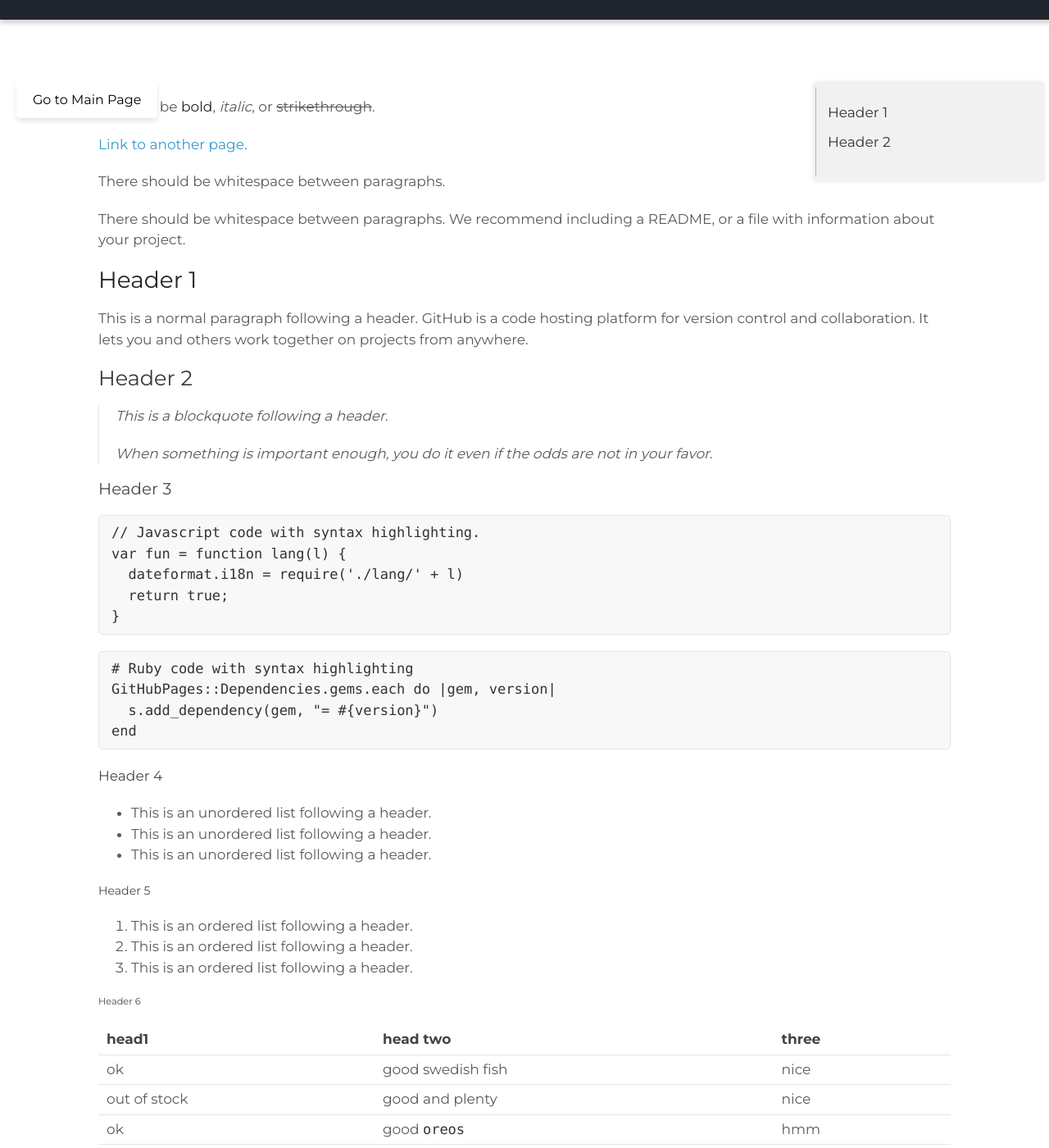
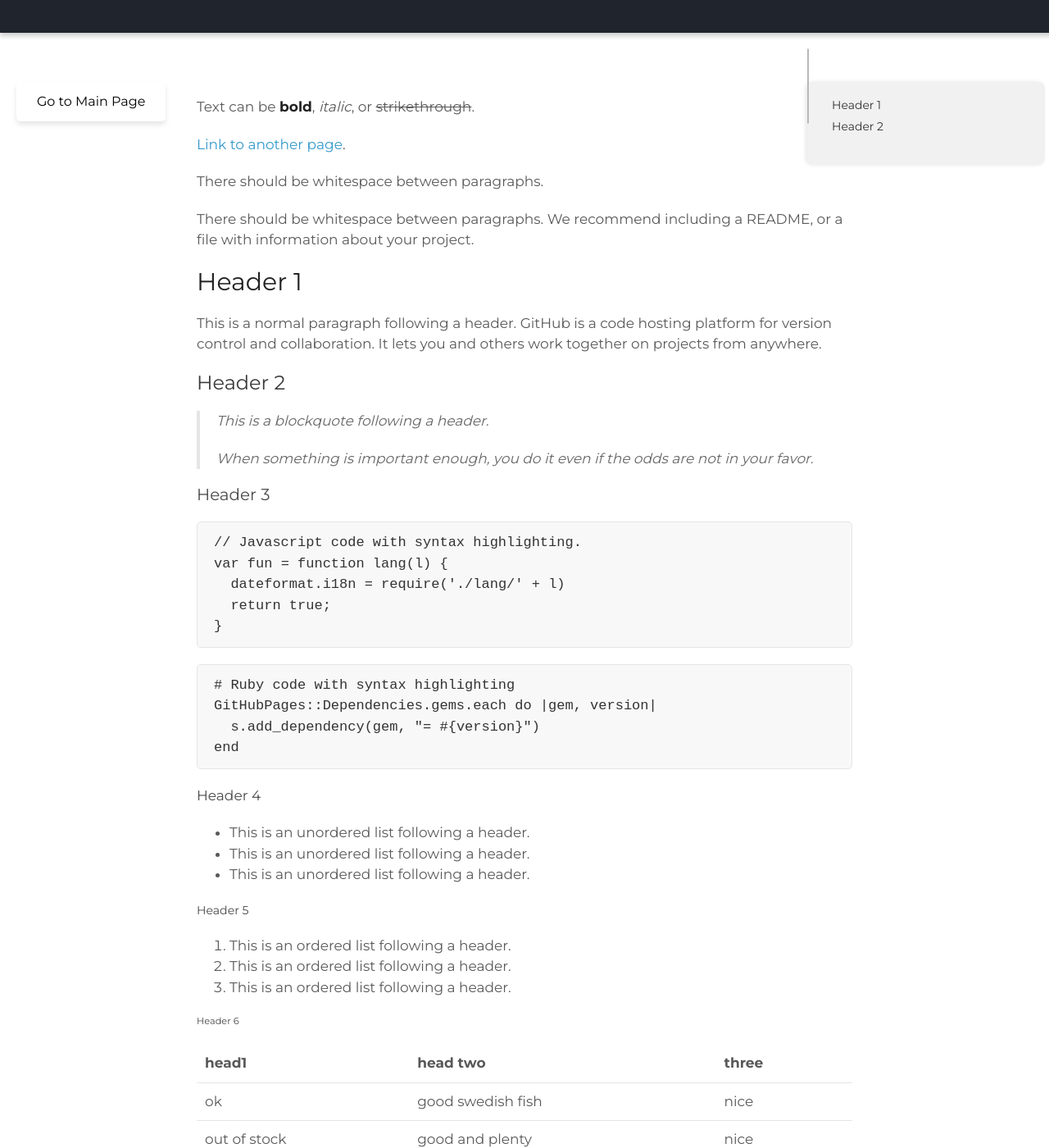
Before and after one commit to FredPili/ADAWebsite, a Jekyll site: the page built from example.md, in a window 1280 px wide and 1400 px high. Shown: the whole window at 82% size. Built offline with Jekyll 4.4.1, drawn with Linux system fonts in a browser that asks for light colours.

Commit message:
update css

```diff
--- a/assets/css/styles.css
+++ b/assets/css/styles.css
@@ -1,204 +1,141 @@
 body {
   background-color: #fff;
-  padding:50px;
+  padding: 50px;
   font-size: 17px;
   line-height: 1.5;
-  /* font: 15px/1.5 -apple-system, BlinkMacSystemFont, "Segoe UI", Roboto, Oxygen, Ubuntu, Cantarell, "Fira Sans", "Droid Sans", "Helvetica Neue", Arial, sans-serif, "Apple Color Emoji", "Segoe UI Emoji", "Segoe UI Symbol"; */
   font-family: 'Montserrat', sans-serif;
-  color:#595959;
-  font-weight:400;
+  color: #595959;
+  font-weight: 400;
 }
 
 h1, h2, h3, h4, h5, h6 {
-  color:#222;
-  margin:0 0 20px;
+  color: #222;
+  margin: 0 0 20px;
 }
 
 p, ul, ol, table, pre, dl {
-  margin:0 0 20px;
+  margin: 0 0 20px;
 }
 
 h1, h2, h3 {
-  line-height:1.1;
+  line-height: 1.2; /* Increased readability */
 }
 
 h1 {
-  font-size:28px;
+  font-size: 30px; /* Slightly larger for emphasis */
   font-weight: 500;
 }
 
 h2 {
-  color:#393939;
+  color: #393939;
   font-weight: 500;
+  font-size: 24px;
 }
 
 h3, h4, h5, h6 {
-  color:#494949;
+  color: #494949;
   font-weight: 500;
 }
 
 a {
-  color:#39c;
-  text-decoration:none;
+  color: #39c;
+  text-decoration: none;
 }
 
 a:hover {
-  color:#069;
-}
-
-a small {
-  font-size:11px;
-  color:#777;
-  margin-top:-0.3em;
-  display:block;
-}
-
-a:hover small {
-  color:#777;
+  color: #069;
 }
 
 .wrapper {
-  width:1080px;
-  margin:0 auto;
+  width: 1080px;
+  margin: 0 auto;
 }
 
 blockquote {
-  border-left:1px solid #e5e5e5;
-  margin:0;
-  padding:0 0 0 20px;
-  font-style:italic;
+  border-left: 4px solid #e5e5e5; /* Thicker border for emphasis */
+  margin: 0;
+  padding: 0 0 0 20px;
+  font-style: italic;
+  color: #666;
 }
 
 code, pre {
-  font-family:Monaco, Bitstream Vera Sans Mono, Lucida Console, Terminal, Consolas, Liberation Mono, DejaVu Sans Mono, Courier New, monospace;
-  color:#333;
+  font-family: 'Courier New', Courier, monospace;
+  color: #333;
 }
 
 pre {
-  padding:8px 15px;
+  padding: 12px 20px;
   background: #f8f8f8;
-  border-radius:5px;
-  border:1px solid #e5e5e5;
+  border-radius: 5px;
+  border: 1px solid #e5e5e5;
   overflow-x: auto;
 }
 
 table {
-  width:100%;
-  border-collapse:collapse;
+  width: 100%;
+  border-collapse: collapse;
+  margin-bottom: 20px;
 }
 
 th, td {
-  text-align:left;
-  padding:5px 10px;
-  border-bottom:1px solid #e5e5e5;
-}
-
-dt {
-  color:#444;
-  font-weight:500;
-}
-
-th {
-  color:#444;
+  text-align: left;
+  padding: 10px;
+  border-bottom: 1px solid #e5e5e5;
 }
 
 img {
-  max-width:100%;
+  max-width: 100%;
+  border-radius: 5px; /* Slight rounding for a polished look */
 }
 
-
-
 header {
-  width: 100%; /* Make the header span the full width of the page */
-  float: none; /* Remove float */
-  position: static; /* Allow the header to scroll with the content */
-  text-align: center; /* Center the content */
-  padding: 20px 0; /* Add some padding */
+  text-align: center;
+  padding: 20px 0;
 }
 
 header ul {
-  list-style:none;
-  height:40px;
-  padding:0;
+  list-style: none;
+  height: 40px;
+  padding: 0;
   background: #f4f4f4;
-  border-radius:5px;
-  border:1px solid #e0e0e0;
-  width:270px;
+  border-radius: 5px;
+  border: 1px solid #e0e0e0;
+  display: flex;
+  justify-content: center; /* Center the navigation items */
 }
 
 header li {
-  width:89px;
-  float:left;
-  border-right:1px solid #e0e0e0;
-  height:40px;
-}
-
-header li:first-child a {
-  border-radius:5px 0 0 5px;
-}
-
-header li:last-child a {
-  border-radius:0 5px 5px 0;
+  flex: 1; /* Equal width for all items */
 }
 
 header ul a {
-  line-height:1;
-  font-size:11px;
-  color:#999;
-  display:block;
-  text-align:center;
-  padding-top:6px;
-  height:34px;
+  font-size: 13px;
+  color: #999;
+  display: block;
+  text-align: center;
+  padding: 10px 0;
 }
 
 header ul a:hover {
-  color:#999;
-}
-
-header ul a:active {
-  background-color:#f0f0f0;
+  background: #e0e0e0; /* Subtle hover effect */
 }
 
 strong {
-  color:#222;
-  font-weight:500;
-}
-
-header ul li + li + li {
-  border-right:none;
-  width:89px;
-}
-
-header ul a strong {
-  font-size:14px;
-  display:block;
-  color:#222;
+  color: #222;
+  font-weight: 600;
 }
 
 section {
-  width: auto; /* Allow the content to use the available space */
-  float: none; /* Remove float */
-  margin: 0 auto; /* Center the content */
-  padding: 20px; /* Add padding for readability */
-}
-
-small {
-  font-size:11px;
-}
-
-hr {
-  border:0;
-  background:#e5e5e5;
-  height:1px;
-  margin:0 0 20px;
+  padding: 20px;
+  max-width: 800px;
+  margin: 0 auto; /* Center content */
 }
 
 footer {
-  width: 100%; /* Make the footer span the full width of the page */
-  float: none; /* Remove float */
-  position: static; /* Allow the footer to scroll with the content */
-  text-align: center; /* Center the content */
-  padding: 20px 0; /* Add some padding */
+  text-align: center;
+  padding: 20px 0;
+  background: #f7f7f7;
 }
 
 /* Sticky Banner */
@@ -206,175 +143,127 @@ footer {
   position: fixed;
   top: 0;
   left: 0;
-  width: 100%; /* Full width */
-  background-color: #20242c; /* Dark background */
-  color: #ffffff; /* White text */
-  display: flex; /* Flex layout for aligning items */
-  flex-direction: column; /* Stack the text vertically */
-  align-items: center; /* Center items horizontally */
-  justify-content: center; /* Center the content vertically */
-  padding: 8px 2rem; /* Padding for spacing */
-  z-index: 1000; /* Ensure the banner stays on top */
-  box-shadow: 0px 4px 6px rgba(0, 0, 0, 0.2); /* Optional shadow */
+  width: 100%;
+  background-color: #20242c;
+  color: #ffffff;
+  padding: 10px;
+  text-align: center;
+  z-index: 1000;
+  box-shadow: 0px 4px 6px rgba(0, 0, 0, 0.2);
 }
 
-/* Banner Title */
 .sticky-banner h1 {
-  font-size: 1.5rem; /* Adjust font size */
-  margin: 0; /* Remove margin */
-  color: #ffffff;
-  text-align: center; /* Ensure the text is centered */
+  font-size: 1.5rem;
 }
 
-/* Subtitle */
 .sticky-banner .subtitle {
-  font-size: 1rem; /* Slightly smaller font size for the subtitle */
-  margin: 0.5rem 0 0; /* Space between the title and subtitle */
-  color: #b0b0b0; /* Lighter color for the subtitle */
-  text-align: center; /* Center align the subtitle */
+  font-size: 1rem;
+  color: #b0b0b0;
 }
 
-/* Sidebar Styles */
+/* Sidebar */
 .sidebar {
   position: fixed;
-  top: 100px; /* Adjusted for spacing */
-  right: 5px; /* Move the sidebar to the right */
-  width: 250px; /* Sidebar width */
+  top: 100px;
+  right: 5px;
+  width: 260px;
   background-color: #f1f1f1;
   padding: 15px;
-  box-shadow: -2px 0 5px rgba(0, 0, 0, 0.1); /* Shadow on the left of the sidebar */
-  z-index: 10; /* Ensure it stays on top */
+  border-radius: 8px;
+  box-shadow: -2px 0 5px rgba(0, 0, 0, 0.1);
+  z-index: 10;
 }
 
 .toc-bar {
-  position: absolute;  /* Make it absolute to ensure it stays fixed in the sidebar */
-  top: 50%; /* Move the bar to the vertical middle of the sidebar */
-  left: 0; /* Align the bar to the left */
-  width: 1px; /* Width of the line */
-  background-color: #b9b9b9; /* Color of the bar */
-  height: 90%; /* Set the height to 90% of the sidebar */
-  margin-right: 15px; /* Space between the bar and the TOC */
-  transform: translateY(-50%); /* Move the bar upwards by 50% of its height, effectively centering it */
+  background-color: #b9b9b9;
+  width: 2px;
+  height: 90%;
+  position: absolute;
+  left: 0;
+  top: 5%;
+  transform: translateY(-50%);
 }
 
-/* Sidebar TOC */
 .sidebar ul {
-  list-style-type: none;
-  padding: 0;
-}
-
-.sidebar ul li {
-  margin: 10px 0;
+  list-style: none;
+  padding-left: 15px;
 }
 
 .sidebar ul li a {
+  color: #333;
   text-decoration: none;
-  color: #333;
+  font-size: 14px;
 }
 
 .sidebar ul li a:hover {
   color: #007BFF;
 }
 
-
-/* Main Content Adjustment */
-.main-content {
-  margin-right: 0px; /* No margin needed on the right side now */
-  margin-left: 270px; /* Add space to the left side for the sidebar */
-  padding: 20px;
-}
-
 /* Sticky Button */
 .sticky-button {
   position: fixed;
-  top: 100px; /* Position it at the top */
-  left: 20px; /* Position it to the left */
-  padding: 10px 20px;
-  background-color: #ffffff; /* Button color */
-  color: rgb(0, 0, 0); /* Text color */
+  top: 100px;
+  left: 20px;
+  padding: 12px 25px;
+  background-color: #ffffff;
+  color: #000;
   font-size: 16px;
-  text-decoration: none; /* Remove underline from the link */
-  border-radius: 5px; /* Rounded corners */
-  box-shadow: 0px 4px 6px rgba(0, 0, 0, 0.1); /* Optional shadow */
-  z-index: 9999; /* Ensure it stays on top */
-  transition: background-color 0.3s ease; /* Smooth transition on hover */
+  text-decoration: none;
+  border-radius: 5px;
+  box-shadow: 0px 4px 6px rgba(0, 0, 0, 0.1);
+  z-index: 999;
 }
 
 .sticky-button:hover {
-  background-color: #cecece; /* Darker blue on hover */
+  background-color: #ececec;
 }
 
-@media print, screen and (max-width: 960px) {
-
-  div.wrapper {
-    width:auto;
-    margin:0;
+/* Responsive Adjustments */
+@media screen and (max-width: 960px) {
+  .wrapper {
+    width: 100%;
+    margin: 0;
+    padding: 20px;
   }
 
-  header, section, footer {
-    float:none;
-    position:static;
-    width:auto;
+  .sidebar {
+    width: 200px;
   }
 
-  header {
-    padding-right:320px;
-  }
-
-  section {
-    border:1px solid #e5e5e5;
-    border-width:1px 0;
-    padding:20px 0;
-    margin:0 0 20px;
-  }
-
-  header a small {
-    display:inline;
-  }
-
-  header ul {
-    position:absolute;
-    right:50px;
-    top:52px;
+  .sticky-button {
+    font-size: 14px;
+    padding: 10px 20px;
   }
 }
 
-@media print, screen and (max-width: 720px) {
+@media screen and (max-width: 720px) {
   body {
-    word-wrap:break-word;
+    padding: 15px;
   }
 
-  header {
-    padding:0;
+  .sticky-banner {
+    font-size: 0.9rem;
+    padding: 8px;
   }
 
-  header ul, header p.view {
-    position:static;
+  .sidebar {
+    display: none; /* Hide the sidebar on small screens */
   }
 
-  pre, code {
-    word-wrap:normal;
+  .sticky-button {
+    bottom: 15px;
+    left: 15px;
+    padding: 8px 15px;
   }
 }
 
-@media print, screen and (max-width: 480px) {
-  body {
-    padding:15px;
+@media screen and (max-width: 480px) {
+  h1 {
+    font-size: 24px;
   }
 
-  header ul {
-    width:99%;
-  }
-
-  header li, header ul li + li + li {
-    width:33%;
+  .sticky-button {
+    font-size: 12px;
+    padding: 6px 12px;
   }
 }
-
-@media print {
-  body {
-    padding:0.4in;
-    font-size:12pt;
-    color:#444;
-  }
-}
```
